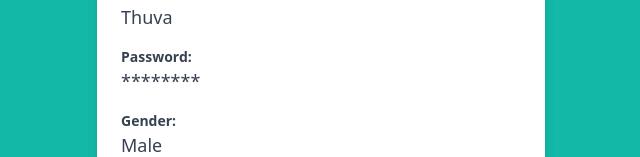
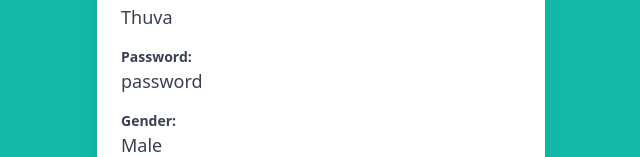
Before and after one commit to KeeLekHeng/SC2006_SmartCommute, a React (Create React App) app in the folder frontend/: page /display in a window 1280 px wide. Shown: the part 377-534 px from the top of the page, without its empty margins (319-959 px from the left). Built offline with nearby package versions, Linux system fonts and the light colour scheme.

Commit message:
settings, display info, history, all r frontend

```diff
--- a/frontend/src/pages/DisplayInfoPage.jsx
+++ b/frontend/src/pages/DisplayInfoPage.jsx
@@ -9,10 +9,12 @@ const avatars = {
 
 const initialUser = {
   username: "Thuva",
-  password: "********", // Masked for display
+  password: "password",
   gender: "Male",
   avatar: avatars.boy,
 };
+// sample data, must recieve the data from BACKEND
+
 
 const DisplayInfoPage = () => {
   const [showEditModal, setShowEditModal] = useState(false);
@@ -32,7 +34,7 @@ const DisplayInfoPage = () => {
     setEditField(field);
     setErrorMessage('');
     setConfirmPassword('');
-    // Initialize temporary values based on the field being edited
+    // have temporary values that store user infot
     if (field === 'username') {
       setTempUsername(userData.username);
     } else if (field === 'password') {
@@ -57,11 +59,11 @@ const DisplayInfoPage = () => {
       setUserData({ ...userData, username: tempUsername });
     }
     setShowEditModal(false);
-  };
+  }; // all this is for local storage. this should be where it is linked to BACKEND
 
   const handleDeleteAccount = () => {
     alert("Account deleted. All data lost.");
-    // Replace with actual deletion logic
+    // Replace with actual deletion from BACKEND
   };
 
   return (
--- a/frontend/src/pages/SearchHistoryPage.jsx
+++ b/frontend/src/pages/SearchHistoryPage.jsx
@@ -11,6 +11,7 @@ const mockSearchHistory = [
   { date: '2024-10-18', start: '3 Changi Business Park Central 1, Singapore 486037', destination: '78 Airport Blvd, Singapore 819666', mode: 'Bus', duration: '30 minutes', cost: '$1.70' },
   { date: '2024-10-17', start: '138 Robinson Road, Singapore 068906', destination: '60 Anson Road, Mapletree Anson, Singapore 079914', mode: 'Walk', duration: '10 minutes', cost: 'Free' },
 ];
+// this is just sample data. must retrieve the user data from BACKEND here
 
 const SearchHistoryPage = () => {
   const [currentPage, setCurrentPage] = useState(1);
--- a/frontend/src/pages/SettingsPage.jsx
+++ b/frontend/src/pages/SettingsPage.jsx
@@ -16,13 +16,11 @@ const SettingsPage = () => {
 
     const handleDisplayInfo = () => {
         alert("Displaying user information..," );
-        //route to display info page
         navigate('/display')
     };
 
     const handleTravelHistory = () => {
         alert("Navigating to Travel History...");
-        //route to travel history
         navigate('/searchHistory');
     };
 
```
